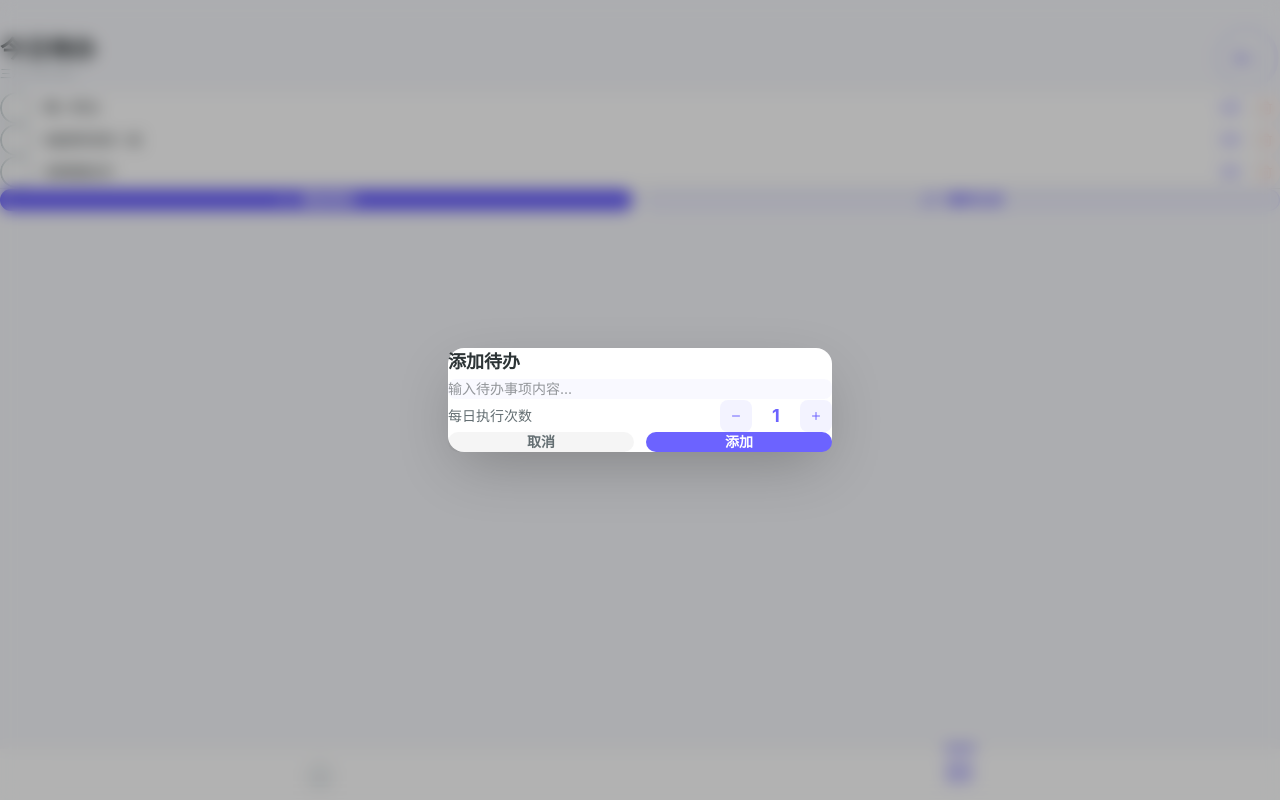
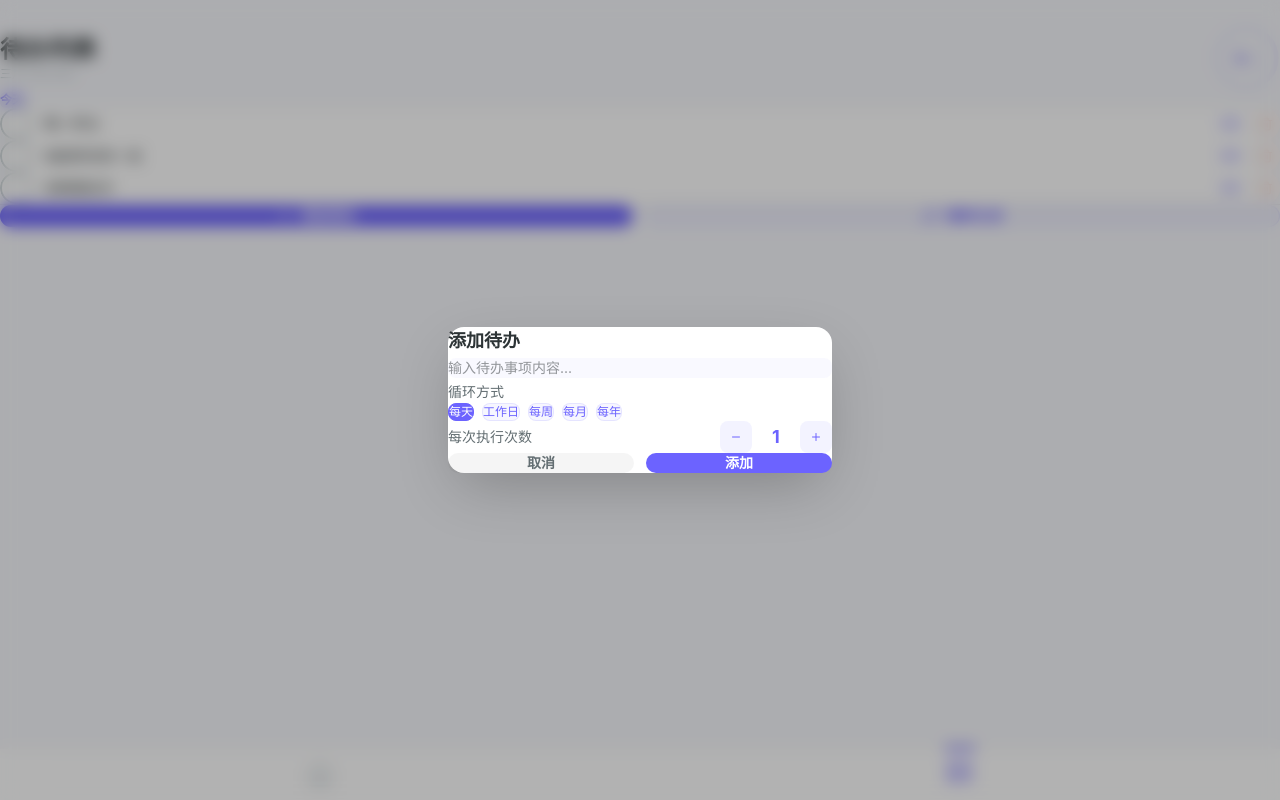
Before and after one commit to DavidXie03/do-little-things, a Vue app: page /todos in a window 1280 px wide. Both pictures are taken after a click on the button "添加待办". Built offline with nearby package versions, Linux system fonts and the light colour scheme.

Commit message:
feat: rename 'Today Todos' to 'Todo List', add recurrence selector in modal, show future recurring todos and recurrence badges

```diff
--- a/src/components/TodoItem.vue
+++ b/src/components/TodoItem.vue
@@ -1,11 +1,13 @@
 <script setup lang="ts">
 import { ref } from 'vue'
 import type { DailyTodoItem } from '../types'
+import { RecurrenceTypeLabel } from '../types'
 import IconCheck from './icons/IconCheck.vue'
 import IconTrash from './icons/IconTrash.vue'
 
 defineProps<{
   item: DailyTodoItem
+  showRecurrence?: boolean
 }>()
 
 const emit = defineEmits<{
@@ -62,6 +64,13 @@ function handleDelete(todoId: string) {
         >
           {{ item.task.content }}
         </p>
+        <span
+          v-if="showRecurrence && item.task.recurrence && item.task.recurrence !== 'daily'"
+          class="text-[10px] px-1.5 py-0.5 rounded mt-0.5 inline-block"
+          style="background: rgba(108,99,255,0.06); color: var(--primary);"
+        >
+          {{ RecurrenceTypeLabel[item.task.recurrence] || '' }}
+        </span>
       </div>
 
       <span
--- a/src/components/TodoModal.vue
+++ b/src/components/TodoModal.vue
@@ -1,5 +1,7 @@
 <script setup lang="ts">
 import { ref, nextTick, watch } from 'vue'
+import { RecurrenceType, RecurrenceTypeLabel, ALL_RECURRENCE_TYPES } from '../types'
+import type { RecurrenceType as RecurrenceTypeT } from '../types'
 import IconPlus from './icons/IconPlus.vue'
 import IconMinus from './icons/IconMinus.vue'
 
@@ -8,21 +10,24 @@ const props = defineProps<{
   mode: 'add' | 'edit'
   initialContent?: string
   initialRepeatCount?: number
+  initialRecurrence?: RecurrenceTypeT
 }>()
 
 const emit = defineEmits<{
-  (e: 'confirm', content: string, repeatCount: number): void
+  (e: 'confirm', content: string, repeatCount: number, recurrence: RecurrenceTypeT): void
   (e: 'cancel'): void
 }>()
 
 const content = ref('')
 const repeatCount = ref(1)
+const recurrence = ref<RecurrenceTypeT>(RecurrenceType.Daily)
 const inputRef = ref<HTMLInputElement | null>(null)
 
 watch(() => props.visible, (val) => {
   if (val) {
     content.value = props.initialContent ?? ''
     repeatCount.value = props.initialRepeatCount ?? 1
+    recurrence.value = props.initialRecurrence ?? RecurrenceType.Daily
     nextTick(() => inputRef.value?.focus())
   }
 })
@@ -30,7 +35,7 @@ watch(() => props.visible, (val) => {
 function handleConfirm() {
   const trimmed = content.value.trim()
   if (!trimmed) return
-  emit('confirm', trimmed, repeatCount.value)
+  emit('confirm', trimmed, repeatCount.value, recurrence.value)
 }
 </script>
 
@@ -61,8 +66,28 @@ function handleConfirm() {
             @keyup.enter="handleConfirm"
           />
 
+          <!-- 循环类型选择 -->
+          <div class="space-y-2">
+            <span class="text-sm" style="color: var(--text-secondary);">循环方式</span>
+            <div class="flex flex-wrap gap-2">
+              <button
+                v-for="rt in ALL_RECURRENCE_TYPES"
+                :key="rt"
+                @click="recurrence = rt"
+                class="px-3 py-1.5 rounded-lg text-xs font-medium transition-all duration-200 active:scale-95"
+                :style="{
+                  background: recurrence === rt ? 'var(--primary)' : 'rgba(108,99,255,0.06)',
+                  color: recurrence === rt ? 'white' : 'var(--primary)',
+                  border: recurrence === rt ? '1.5px solid var(--primary)' : '1.5px solid rgba(108,99,255,0.12)',
+                }"
+              >
+                {{ RecurrenceTypeLabel[rt] }}
+              </button>
+            </div>
+          </div>
+
           <div class="flex items-center justify-between py-1">
-            <span class="text-sm" style="color: var(--text-secondary);">每日执行次数</span>
+            <span class="text-sm" style="color: var(--text-secondary);">每次执行次数</span>
             <div class="flex items-center gap-3">
               <button
                 @click="repeatCount = Math.max(1, repeatCount - 1)"
--- a/src/views/PendingView.vue
+++ b/src/views/PendingView.vue
@@ -1,6 +1,7 @@
 <script setup lang="ts">
 import { ref, onMounted, computed } from 'vue'
-import type { DailyTodoItem } from '../types'
+import type { DailyTodoItem, RecurrenceType } from '../types'
+import { RecurrenceType as RT, RecurrenceTypeLabel } from '../types'
 import { useStorage } from '../composables/useStorage'
 import TodoItem from '../components/TodoItem.vue'
 import TodoModal from '../components/TodoModal.vue'
@@ -18,6 +19,7 @@ const {
   addCustomAction,
   updateCustomAction,
   regenerateDailyTodos,
+  futureTodos,
 } = useStorage()
 
 const todayItems = computed(() => dailyTodos.value?.items ?? [])
@@ -37,12 +39,14 @@ const showModal = ref(false)
 const modalMode = ref<'add' | 'edit'>('add')
 const modalContent = ref('')
 const modalRepeatCount = ref(1)
+const modalRecurrence = ref<RecurrenceType>(RT.Daily)
 const modalEditId = ref<string | null>(null)
 
 function openAddModal() {
   modalMode.value = 'add'
   modalContent.value = ''
   modalRepeatCount.value = 1
+  modalRecurrence.value = RT.Daily
   modalEditId.value = null
   showModal.value = true
 }
@@ -58,15 +62,16 @@ function openEditModal(item: DailyTodoItem) {
   modalMode.value = 'edit'
   modalContent.value = ca.content
   modalRepeatCount.value = ca.repeatCount
+  modalRecurrence.value = ca.recurrence || RT.Daily
   modalEditId.value = caId
   showModal.value = true
 }
 
-function handleModalConfirm(content: string, repeatCount: number) {
+function handleModalConfirm(content: string, repeatCount: number, recurrence: RecurrenceType) {
   if (modalMode.value === 'add') {
-    addCustomAction(content, repeatCount)
+    addCustomAction(content, repeatCount, recurrence)
   } else if (modalEditId.value) {
-    updateCustomAction(modalEditId.value, content, repeatCount)
+    updateCustomAction(modalEditId.value, content, repeatCount, recurrence)
   }
   showModal.value = false
 }
@@ -76,6 +81,28 @@ function formatDate(): string {
   const months = ['一月', '二月', '三月', '四月', '五月', '六月', '七月', '八月', '九月', '十月', '十一月', '十二月']
   const weekdays = ['周日', '周一', '周二', '周三', '周四', '周五', '周六']
   return `${months[now.getMonth()]} ${now.getDate()}日 ${weekdays[now.getDay()]}`
+}
+
+function formatScheduledDate(dateStr: string): string {
+  const date = new Date(dateStr + 'T00:00:00')
+  const now = new Date()
+  const today = new Date(now.getFullYear(), now.getMonth(), now.getDate())
+  const target = new Date(date.getFullYear(), date.getMonth(), date.getDate())
+  const diffDays = Math.round((target.getTime() - today.getTime()) / (1000 * 60 * 60 * 24))
+
+  if (diffDays === 0) return '今天'
+  if (diffDays === 1) return '明天'
+  if (diffDays === 2) return '后天'
+
+  const weekdays = ['周日', '周一', '周二', '周三', '周四', '周五', '周六']
+  const month = date.getMonth() + 1
+  const day = date.getDate()
+  return `${month}月${day}日 ${weekdays[date.getDay()]}`
+}
+
+function getRecurrenceLabel(recurrence?: RecurrenceType): string {
+  if (!recurrence) return ''
+  return RecurrenceTypeLabel[recurrence] || ''
 }
 
 onMounted(() => {
@@ -92,7 +119,7 @@ onMounted(() => {
             class="text-2xl font-bold"
             style="color: var(--text-primary);"
           >
-            今日待办
+            待办列表
           </h1>
           <p class="text-xs mt-1" style="color: var(--text-muted);">
             {{ formatDate() }}
@@ -131,11 +158,16 @@ onMounted(() => {
     </header>
 
     <div class="flex-1 overflow-y-auto pb-4 px-6" style="-webkit-overflow-scrolling: touch;">
+      <!-- 今日待办 -->
       <template v-if="todayItems.length > 0">
+        <div class="flex items-center gap-2 mb-3">
+          <span class="text-xs font-semibold px-2 py-0.5 rounded-md" style="background: rgba(108,99,255,0.08); color: var(--primary);">今天</span>
+        </div>
         <TodoItem
           v-for="item in todayItems"
           :key="item.id"
           :item="item"
+          :show-recurrence="true"
           @complete="markTodoComplete"
           @delete="removeTodoItem"
           @edit="openEditModal"
@@ -148,9 +180,54 @@ onMounted(() => {
       >
         <IconParty :size="48" color="var(--text-muted)" />
         <p class="text-sm mt-3" style="color: var(--text-muted);">
-          还没有生成今日待办
+          今天没有待办事项
         </p>
       </div>
+
+      <!-- 未来待办预览 -->
+      <template v-if="futureTodos.length > 0">
+        <div class="flex items-center gap-2 mt-6 mb-3">
+          <span class="text-xs font-semibold px-2 py-0.5 rounded-md" style="background: rgba(0,184,148,0.08); color: #00B894;">即将到来</span>
+        </div>
+        <div
+          v-for="item in futureTodos"
+          :key="item.id"
+          class="relative rounded-2xl p-4 mb-3 overflow-hidden"
+          style="background: #FFFFFF; box-shadow: 0 2px 12px -4px rgba(0, 0, 0, 0.06); opacity: 0.7;"
+          @click="openEditModal(item)"
+        >
+          <div class="flex items-center gap-3">
+            <div
+              class="flex-shrink-0 w-8 h-8 rounded-full flex items-center justify-center"
+              style="border: 2px dashed var(--text-muted); opacity: 0.4;"
+            ></div>
+            <div class="flex-1 min-w-0">
+              <p class="text-sm leading-relaxed" style="color: var(--text-primary);">
+                {{ item.task.content }}
+              </p>
+              <div class="flex items-center gap-2 mt-1">
+                <span class="text-[10px]" style="color: var(--text-muted);">
+                  {{ formatScheduledDate(item.scheduledDate) }}
+                </span>
+                <span
+                  v-if="item.task.recurrence"
+                  class="text-[10px] px-1.5 py-0.5 rounded"
+                  style="background: rgba(108,99,255,0.06); color: var(--primary);"
+                >
+                  {{ getRecurrenceLabel(item.task.recurrence) }}
+                </span>
+              </div>
+            </div>
+            <span
+              v-if="item.totalCount > 1"
+              class="flex-shrink-0 text-xs px-2 py-0.5 rounded-full"
+              style="background: rgba(108,99,255,0.08); color: var(--primary);"
+            >
+              ×{{ item.totalCount }}
+            </span>
+          </div>
+        </div>
+      </template>
 
       <div class="my-6 border-t" style="border-color: rgba(0,0,0,0.05);"></div>
 
@@ -181,6 +258,7 @@ onMounted(() => {
       :mode="modalMode"
       :initial-content="modalContent"
       :initial-repeat-count="modalRepeatCount"
+      :initial-recurrence="modalRecurrence"
       @confirm="handleModalConfirm"
       @cancel="showModal = false"
     />
```
